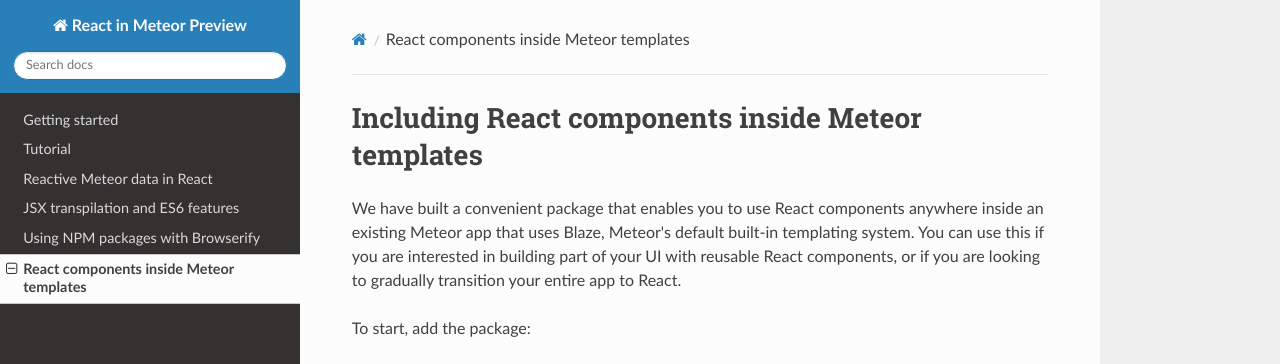
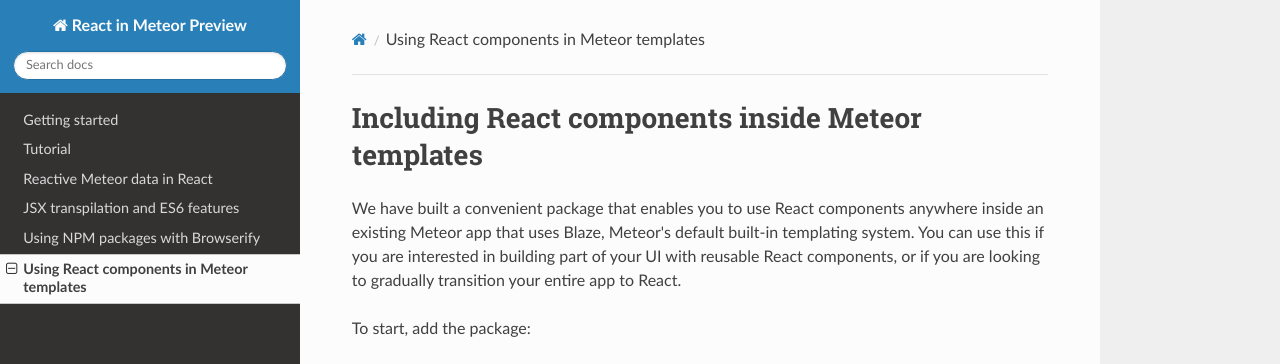
Before and after one commit to meteor/react-packages, an MkDocs documentation site: the page built from docs/react-template-helper.md, in a window 1280 px wide and 900 px high. Shown: the top 364 px of the window. Built offline with MkDocs 1.6.1, drawn with Linux system fonts in a browser that asks for light colours; nearby versions of some CDN libraries; old or Windows-style settings are respelled for this version of MkDocs.

Commit message:
Update ToC

```diff
--- a/mkdocs.yml
+++ b/mkdocs.yml
@@ -6,4 +6,4 @@ pages:
 - Reactive Meteor data in React: meteor-data.md
 - JSX transpilation and ES6 features: jsx.md
 - Using NPM packages with Browserify: client-npm.md
-- React components inside Meteor templates: react-template-helper.md
+- Using React components in Meteor templates: react-template-helper.md
```
